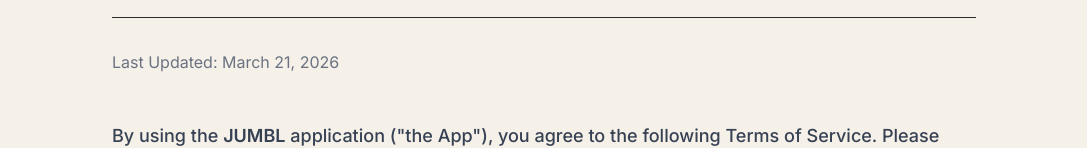
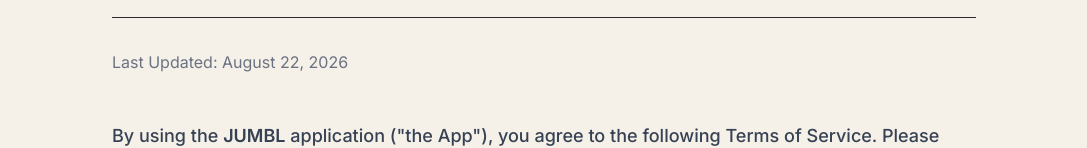
Before and after one commit to naiiytom/jumbl-landing, a React (Vite) app: page /terms in a window 1280 px wide. Shown: the part 223-371 px from the top of the page, without its empty margins (96-1183 px from the left). Built offline with nearby package versions, Linux system fonts and the light colour scheme; a web font is replaced by a local one.

Commit message:
docs(legal): update privacy policy and terms of service dates to August 22, 2026

```diff
--- a/src/pages/Privacy.tsx
+++ b/src/pages/Privacy.tsx
@@ -2,7 +2,7 @@ export default function Privacy() {
   return (
     <div className="max-w-4xl mx-auto px-4 py-16">
       <h1 className="text-4xl md:text-5xl font-playfair font-bold text-jumbl-charcoal mb-8 border-b pb-4">Privacy Policy</h1>
-      <p className="text-gray-500 mb-12">Effective Date: March 21, 2026</p>
+      <p className="text-gray-500 mb-12">Effective Date: August 22, 2026</p>
       <div className="prose prose-stone max-w-none text-gray-700 space-y-8">
         <section>
           <p className="mb-6 text-lg font-medium">
--- a/src/pages/Terms.tsx
+++ b/src/pages/Terms.tsx
@@ -2,7 +2,7 @@ export default function Terms() {
   return (
     <div className="max-w-4xl mx-auto px-4 py-16">
       <h1 className="text-4xl md:text-5xl font-playfair font-bold text-jumbl-charcoal mb-8 border-b pb-4">Terms of Service</h1>
-      <p className="text-gray-500 mb-12">Last Updated: March 21, 2026</p>
+      <p className="text-gray-500 mb-12">Last Updated: August 22, 2026</p>
       <div className="prose prose-stone max-w-none text-gray-700 space-y-8">
         <section>
           <p className="mb-6 text-lg font-medium">
```
